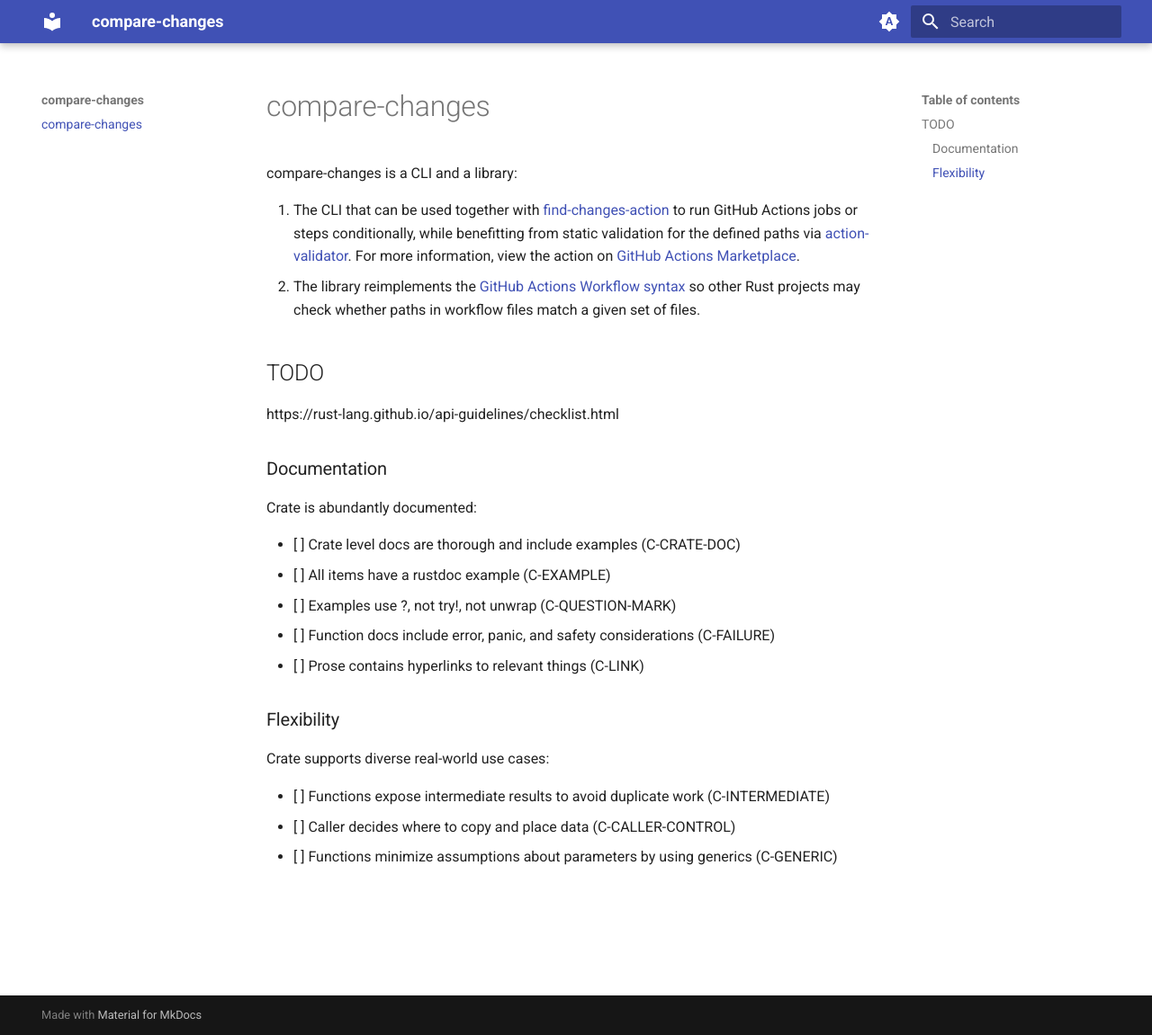
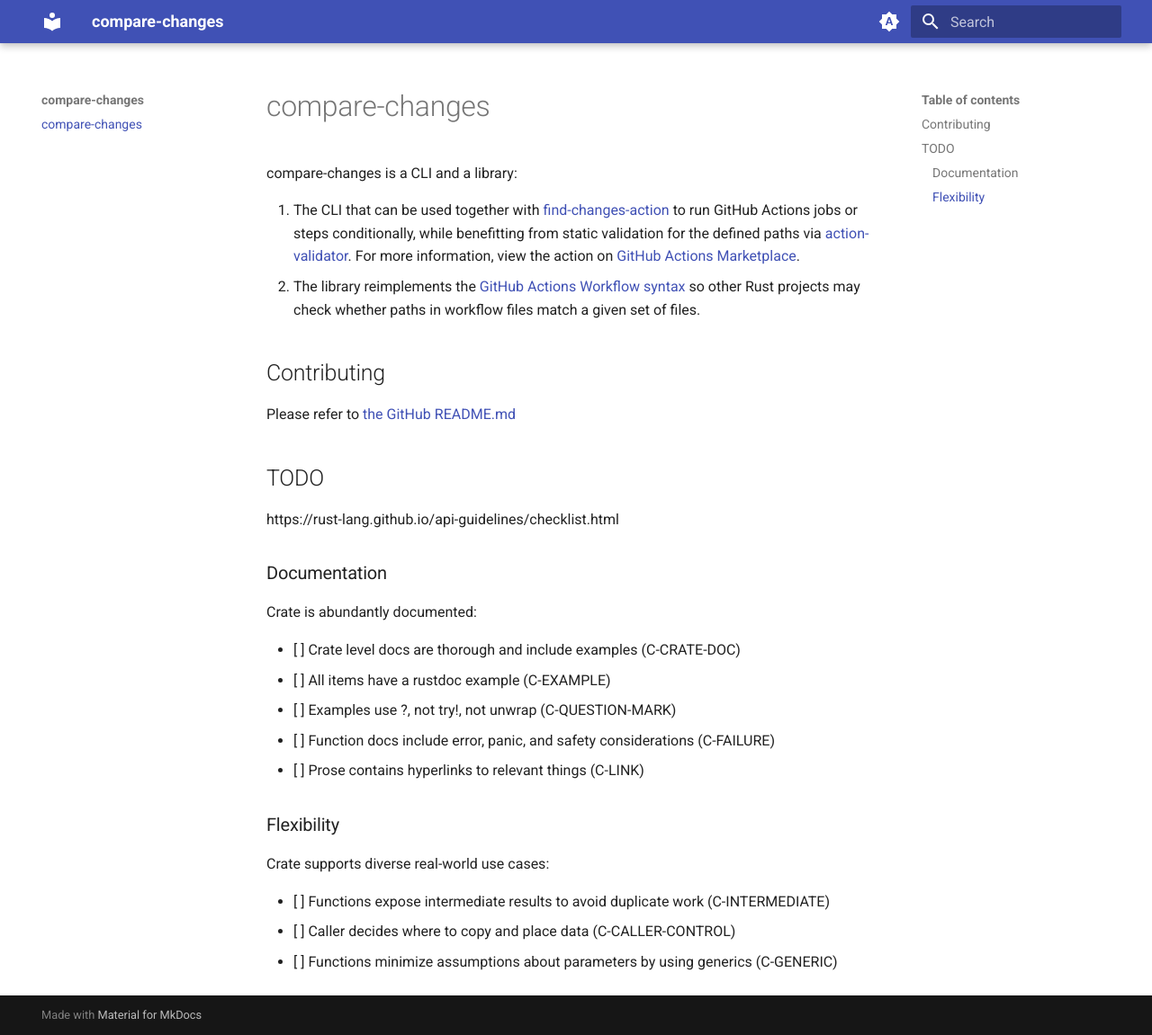
Before and after one commit to anttiharju/compare-changes, an MkDocs documentation site: the page built from docs/README.md, in a window 1280 px wide and 1151 px high. Shown: the whole window at 90% size. Built offline with MkDocs 1.6.1 and Material for MkDocs 9.7.7, drawn with Linux system fonts in a browser that asks for light colours.

Commit message:
Link to the GitHub README

```diff
--- a/docs/README.md
+++ b/docs/README.md
@@ -4,6 +4,10 @@ compare-changes is a CLI and a library:
 
 1. The CLI that can be used together with [find-changes-action](https://github.com/anttiharju/find-changes-action) to run GitHub Actions jobs or steps conditionally, while benefitting from static validation for the defined paths via [action-validator](https://github.com/mpalmer/action-validator). For more information, view the action on [GitHub Actions Marketplace](https://github.com/marketplace/actions/compare-changes).
 2. The library reimplements the [GitHub Actions Workflow syntax](https://docs.github.com/en/actions/reference/workflows-and-actions/workflow-syntax#filter-pattern-cheat-sheet) so other Rust projects may check whether paths in workflow files match a given set of files.
+
+## Contributing
+
+Please refer to [the GitHub README.md](https://github.com/anttiharju/compare-changes/blob/main/README.md)
 
 ## TODO
 
```
